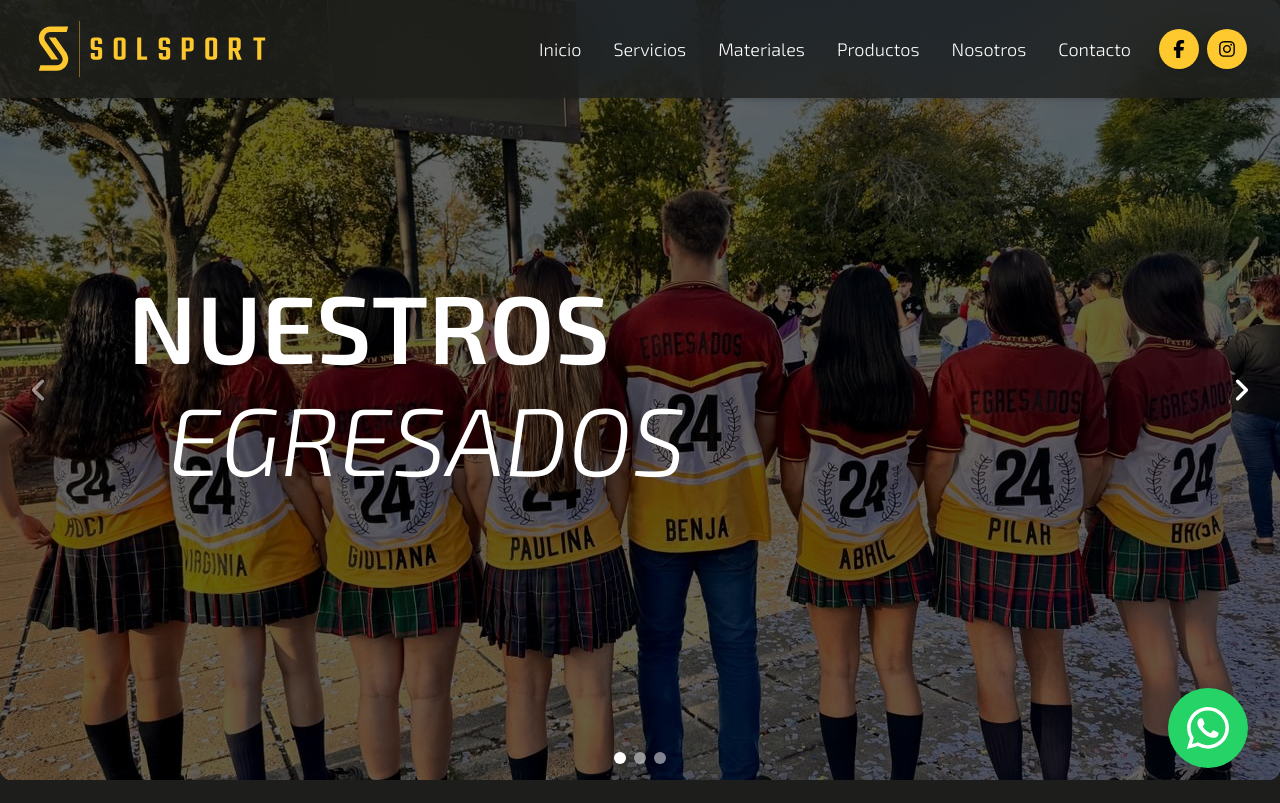
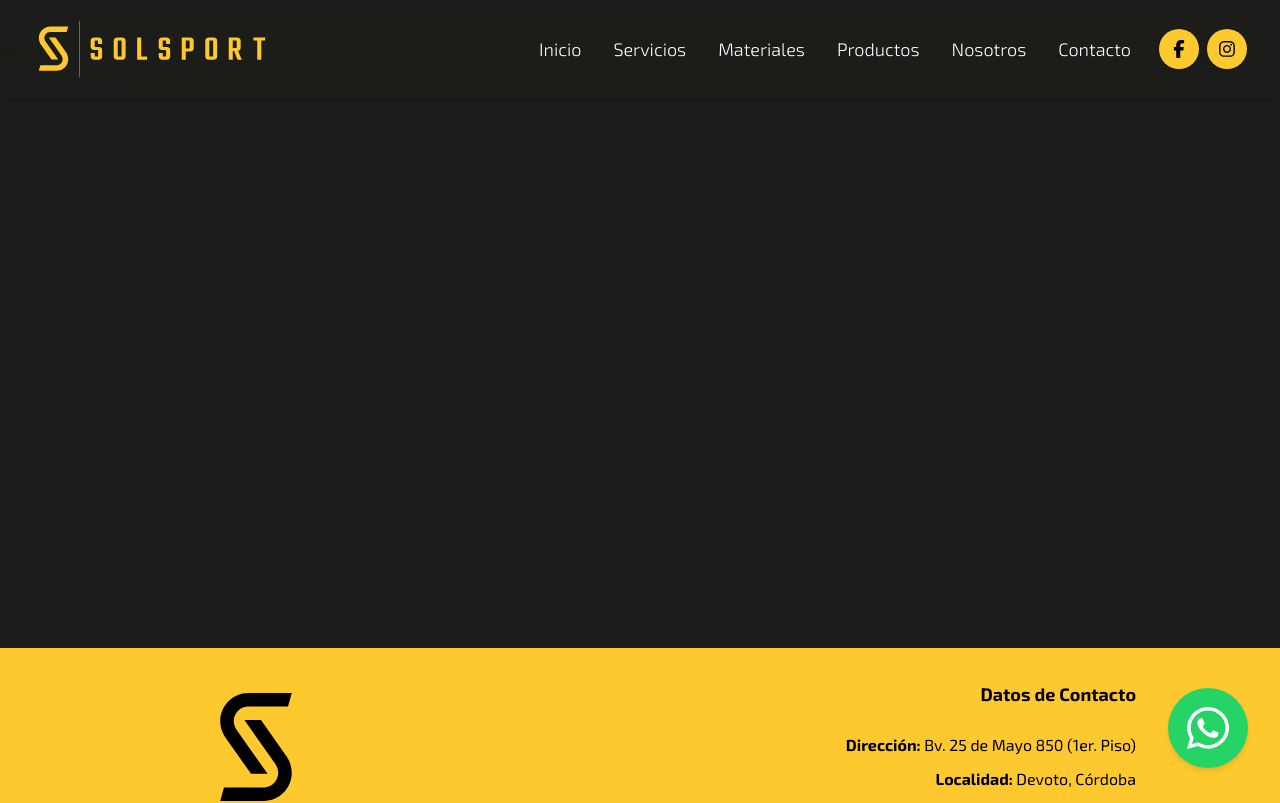
Before and after one commit to irinag00/pageSolport, a React (Vite) app: page /nosotros in a window 1280 px wide. Shown: the top 803 px of the page. Built offline with nearby package versions, Linux system fonts and the light colour scheme; grey boxes are pictures that could not be loaded.

Commit message:
creacion del router

```diff
--- a/package.json
+++ b/package.json
@@ -15,6 +15,7 @@
     "react": "^18.2.0",
     "react-dom": "^18.2.0",
     "react-icons": "^5.0.1",
+    "react-router-dom": "^6.22.3",
     "react-social-media-embed": "^2.5.13"
   },
   "devDependencies": {
--- a/src/App.jsx
+++ b/src/App.jsx
@@ -1,16 +1,13 @@
-import { useState } from "react";
-import { Button } from "@material-tailwind/react";
 import "./App.css";
-import { NavbarSimple } from "./components/layout/Navbar/Navbar";
-import { CarouselTransition } from "./components/common/Carousel/CarouselImg";
-import Home from "./components/pages/home/Home";
-import ButtonWhatsapp from "./components/common/ButtonWsp/ButtonWhatsapp";
+import { BrowserRouter } from "react-router-dom";
+import AppRouter from "./router/AppRouter";
 
 function App() {
   return (
     <>
-      <Home />
-      <ButtonWhatsapp />
+      <BrowserRouter>
+        <AppRouter />
+      </BrowserRouter>
     </>
   );
 }
--- a/src/components/common/Sections/ServiciosSection/ServiciosSection.jsx
+++ b/src/components/common/Sections/ServiciosSection/ServiciosSection.jsx
@@ -1,4 +1,5 @@
 import { Typography, Button } from "@material-tailwind/react";
+import { Link } from "react-router-dom";
 
 const ServiciosSection = () => {
   const images = [
@@ -66,9 +67,11 @@ const ServiciosSection = () => {
         ))}
       </div>
       <div className="flex items-center justify-center">
-        <Button className="p-4 lg:px-36 sm:px-32 mt-8 bg-yellowSol text-base text-center">
-          Ver todos los servicios
-        </Button>
+        <Link to="/servicios">
+          <Button className="p-4 lg:px-36 sm:px-32 mt-8 bg-yellowSol text-base text-center">
+            Ver todos los servicios
+          </Button>
+        </Link>
       </div>
     </section>
   );
--- /dev/null
+++ b/src/components/layout/Layout.jsx
@@ -0,0 +1,20 @@
+import ButtonWhatsapp from "../common/ButtonWsp/ButtonWhatsapp";
+import Footer from "./Footer/Footer";
+import { NavbarSimple } from "./Navbar/Navbar";
+import { Outlet } from "react-router-dom";
+export const Layout = () => {
+  return (
+    <div>
+      <div style={{ height: "5vh" }}>
+        <NavbarSimple />
+      </div>
+      <div style={{ minHeight: "70vh" }}>
+        <Outlet />
+      </div>
+      <div style={{ height: "20vh" }}>
+        <Footer />
+      </div>
+      <ButtonWhatsapp />
+    </div>
+  );
+};
--- a/src/components/layout/Navbar/Navbar.jsx
+++ b/src/components/layout/Navbar/Navbar.jsx
@@ -8,58 +8,35 @@ import { HiBars3, HiXMark } from "react-icons/hi2";
 import { FaFacebookF } from "react-icons/fa6";
 import { FaInstagram } from "react-icons/fa";
 import { useState, useEffect } from "react";
+import { Link } from "react-router-dom";
 
 function NavList() {
+  const lists = [
+    { name: "Inicio", path: "/" },
+    { name: "Servicios", path: "/servicios" },
+    { name: "Materiales", path: "/materiales" },
+    { name: "Productos", path: "/productos" },
+    { name: "Nosotros", path: "/nosotros" },
+    { name: "Contacto", path: "/contacto" },
+  ];
   return (
     <ul className="my-2 flex flex-col gap-2 lg:mb-0 lg:mt-0 lg:flex-row lg:items-center lg:gap-6">
-      <Typography as="li" variant="small" color="white" className="p-1 text-lg">
-        <a
-          href="#"
-          className="flex items-center hover:text-yellowSol transition-colors active:text-yellowSol"
+      {lists.map((list, index) => (
+        <Typography
+          key={index}
+          as="li"
+          variant="small"
+          color="white"
+          className="p-1 text-lg"
         >
-          Inicio
-        </a>
-      </Typography>
-      <Typography as="li" variant="small" color="white" className="p-1 text-lg">
-        <a
-          href="#"
-          className="flex items-center hover:text-yellowSol transition-colors"
-        >
-          Servicios
-        </a>
-      </Typography>
-      <Typography as="li" variant="small" color="white" className="p-1 text-lg">
-        <a
-          href="#"
-          className="flex items-center hover:text-yellowSol transition-colors"
-        >
-          Materiales
-        </a>
-      </Typography>
-      <Typography as="li" variant="small" color="white" className="p-1 text-lg">
-        <a
-          href="#"
-          className="flex items-center hover:text-yellowSol transition-colors"
-        >
-          Productos
-        </a>
-      </Typography>
-      <Typography as="li" variant="small" color="white" className="p-1 text-lg">
-        <a
-          href="#"
-          className="flex items-center hover:text-yellowSol transition-colors"
-        >
-          Nosotros
-        </a>
-      </Typography>
-      <Typography as="li" variant="small" color="white" className="p-1 text-lg">
-        <a
-          href="#"
-          className="flex items-center hover:text-yellowSol transition-colors"
-        >
-          Contacto
-        </a>
-      </Typography>
+          <Link
+            to={list.path}
+            className="flex items-center hover:text-yellowSol transition-colors active:text-yellowSol"
+          >
+            {list.name}
+          </Link>
+        </Typography>
+      ))}
       <div>
         <a
           href="https://www.facebook.com/SolsportDevoto"
@@ -102,13 +79,13 @@ export function NavbarSimple() {
     <div className="max-h-[768px]">
       <Navbar className="fixed top-0 z-10 h-max max-w-full rounded-none px-2 py-2 lg:px-8 lg:py-4 bg-blackSol border-transparent">
         <div className="flex items-center justify-between text-blue-gray-900">
-          <a href="#">
+          <Link to="/">
             <img
               src="./src/assets/SOLSPORT HORIZONTAL - AMARILLA.svg"
               alt=""
               className="h-16"
             />
-          </a>
+          </Link>
           <div className="hidden xl:block">
             <NavList />
           </div>
--- a/src/components/pages/contacto/Contacto.jsx
+++ b/src/components/pages/contacto/Contacto.jsx
@@ -1,7 +1,12 @@
 import React from "react";
+import ContactoSection from "../../common/Sections/ContactoSection/ContactoSection";
 
 const Contacto = () => {
-  return <div>Contacto</div>;
+  return (
+    <div className="mt-20">
+      <ContactoSection />
+    </div>
+  );
 };
 
 export default Contacto;
--- a/src/components/pages/home/Home.jsx
+++ b/src/components/pages/home/Home.jsx
@@ -14,7 +14,6 @@ import Footer from "../../layout/Footer/Footer";
 const Home = () => {
   return (
     <>
-      <NavbarSimple />
       <CarouselTransition />
       <section className="section-frase-principal">
         <div className="mt-10 mx-3">
@@ -109,7 +108,6 @@ const Home = () => {
       </section>
       <ClientesSection />
       <ContactoSection />
-      <Footer />
     </>
   );
 };
--- /dev/null
+++ b/src/router/AppRouter.jsx
@@ -0,0 +1,18 @@
+import { Routes, Route } from "react-router-dom";
+import { routes } from "./menuRoutes";
+import { Layout } from "../components/layout/Layout";
+
+const AppRouter = () => {
+  return (
+    <Routes>
+      <Route element={<Layout />}>
+        {routes.map(({ id, path, Element }) => {
+          return <Route key={id} path={path} element={<Element />} />;
+        })}
+      </Route>
+      <Route path="*" element={<h1> 404 Not Found</h1>} />
+    </Routes>
+  );
+};
+
+export default AppRouter;
--- /dev/null
+++ b/src/router/menuRoutes.js
@@ -0,0 +1,38 @@
+import Home from "../components/pages/home/Home";
+import Servicios from "../components/pages/servicios/Servicios";
+import Materiales from "../components/pages/materiales/Materiales";
+import Productos from "../components/pages/productos/Productos";
+import Nosotros from "../components/pages/nosotros/Nosotros";
+import Contacto from "../components/pages/contacto/Contacto";
+export const routes = [
+  {
+    id: "home",
+    path: "/",
+    Element: Home,
+  },
+  {
+    id: "servicios",
+    path: "/servicios",
+    Element: Servicios,
+  },
+  {
+    id: "materiales",
+    path: "/materiales",
+    Element: Materiales,
+  },
+  {
+    id: "productos",
+    path: "/productos",
+    Element: Productos,
+  },
+  {
+    id: "nosotros",
+    path: "/nosotros",
+    Element: Nosotros,
+  },
+  {
+    id: "contacto",
+    path: "/contacto",
+    Element: Contacto,
+  },
+];
```
Also changed, not shown: 1 other file (tests, documents, lock files or other folders).
